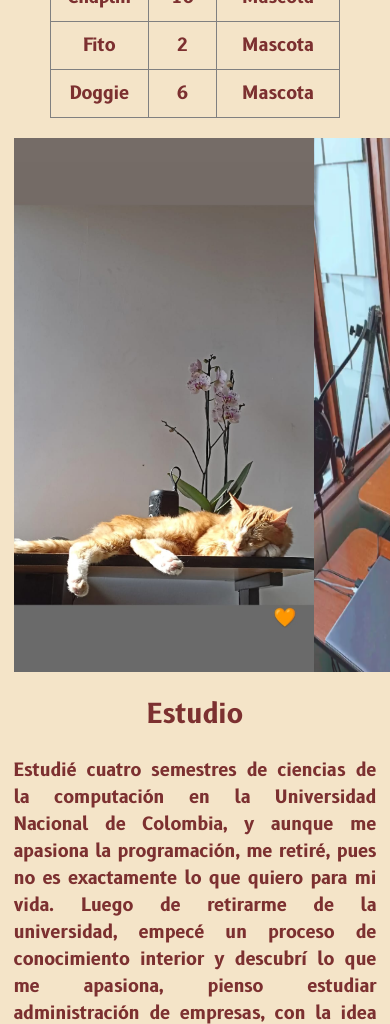
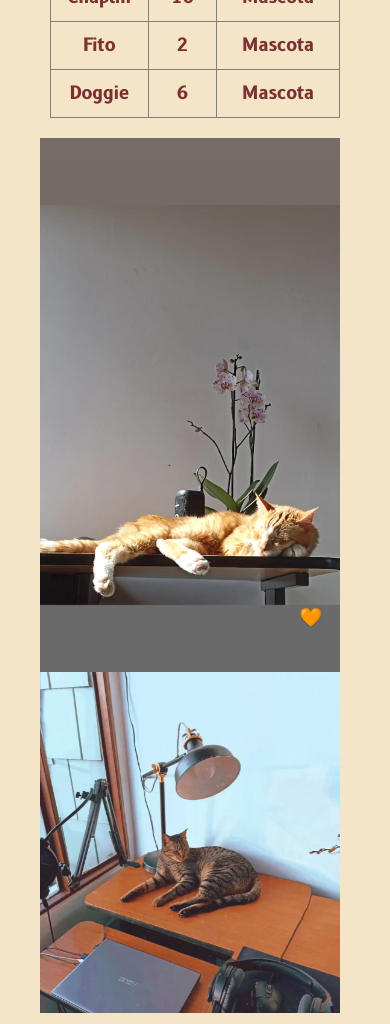
Before and after one commit to NicolasPenaranda/About-Me, a plain HTML site: page index.html in a window 390 px wide. Shown: the part 1380-2404 px from the top of the page. Drawn offline with Linux system fonts and the light colour scheme; files whose address does not match are found by name.

Commit message:
ultimos detalles

```diff
--- a/css.css
+++ b/css.css
@@ -16,6 +16,10 @@
         position: absolute;
         width: 25px;
 
+    }
+    #gatos{
+        flex-direction: column;
+        margin-right: 0;
     }
 }
 
```
